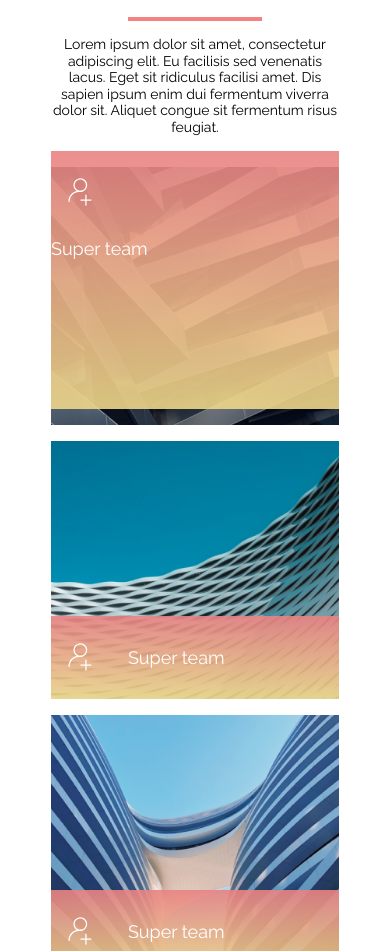
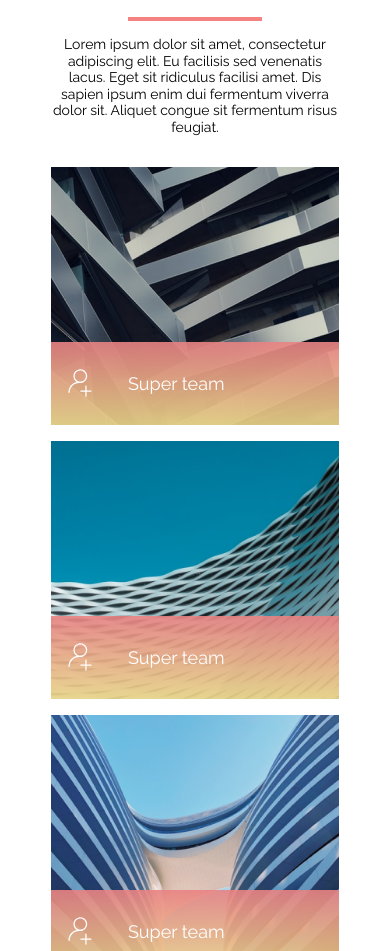
Before and after one commit to OlgaUsovich/node_project, a website built with Parcel: page src/index.html in a window 390 px wide. Shown: the part 820-1771 px from the top of the page. Built offline with nearby package versions, Linux system fonts and the light colour scheme.

Commit message:
fix: fixed view of the first card in 'about' block

```diff
--- a/src/sass/_about.scss
+++ b/src/sass/_about.scss
@@ -64,6 +64,16 @@
                 display: block;
                 height: inherit;
                 width: inherit;
+
+                @media (max-width: 1023.98px) {
+                    position: absolute;
+                    display: flex;
+                    align-items: center;
+                    bottom: 0;
+                    left: 0;
+                    height: 5.1875rem;
+                    width: inherit;
+                }
             }
 
             @media (max-width: 1023.98px) {
```
